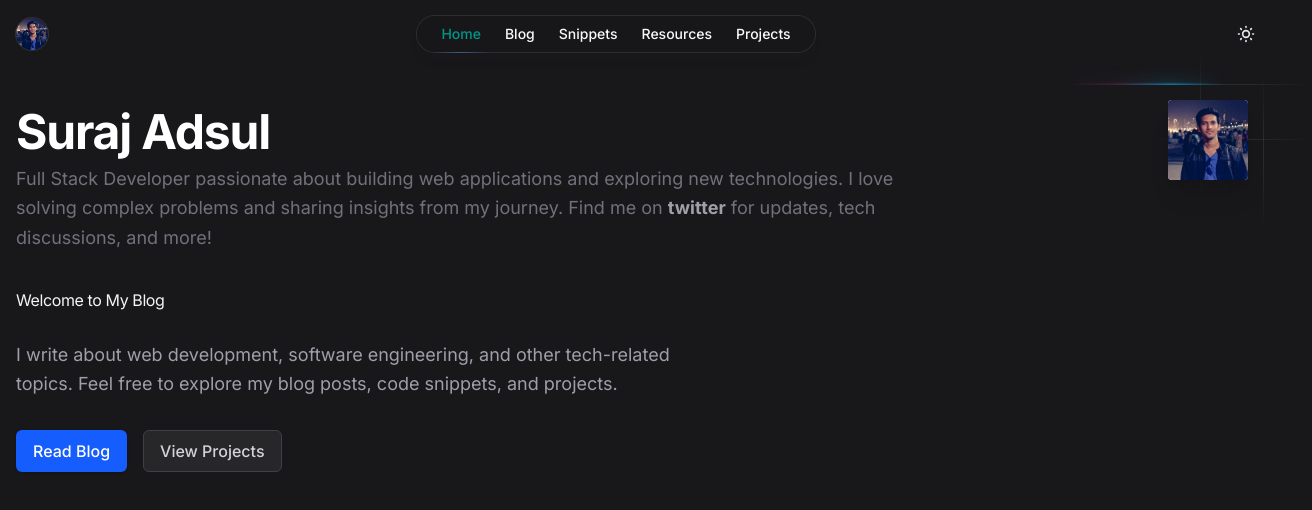
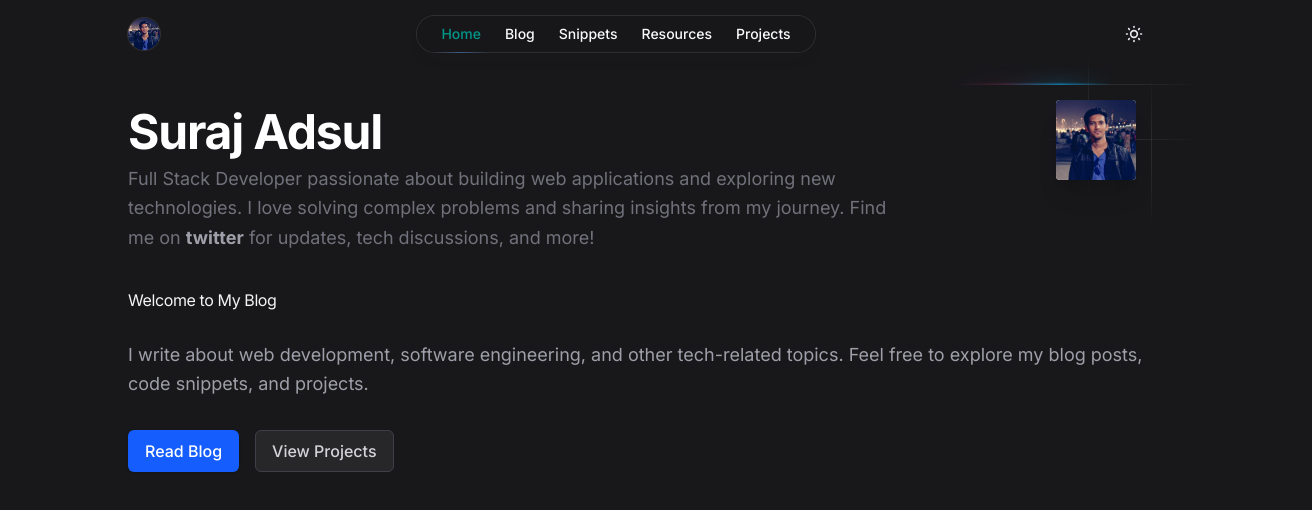
Before and after one commit to SurajAdsul/blog, a Next.js app: page / in a window 1280 px wide. Shown: the top 510 px of the page, 1312 px wide, since content can reach past the window. Built offline with nearby package versions, Linux system fonts and the light colour scheme.

Commit message:
Add max width

```diff
--- a/src/app/blog/page.js
+++ b/src/app/blog/page.js
@@ -2,6 +2,7 @@ export default function BlogPage() {
   return (
     <main className="min-h-screen">
       <div className="container max-w-7xl mx-auto p-4">
+        <div className="mx-auto lg:max-w-5xl">
           <h1 className="mb-8">Blog</h1>
           <div className="grid gap-8">
             {/* Blog post previews will go here */}
@@ -13,6 +14,7 @@ export default function BlogPage() {
             </article>
           </div>
         </div>
+      </div>
     </main>
   );
 }
--- a/src/app/components/Navbar.js
+++ b/src/app/components/Navbar.js
@@ -33,7 +33,7 @@ export default function Navbar() {
   return (
     <nav className="py-4">
       <div className="max-w-7xl mx-auto px-4">
-        <div className="flex justify-between items-center">
+        <div className="flex justify-between items-center  mx-auto lg:max-w-5xl">
           {/* Profile Photo and Mobile Menu Button */}
           <div className="flex items-center gap-4">
             <Link
--- a/src/app/components/ProfileHeader.js
+++ b/src/app/components/ProfileHeader.js
@@ -2,7 +2,7 @@ import Image from 'next/image';
 
 export default function ProfileHeader() {
   return (
-    <div className="flex flex-col md:flex-row justify-between items-start md:space-x-14 w-full mb-10">
+    <div className=" mx-auto lg:max-w-5xl flex flex-col md:flex-row justify-between items-start md:space-x-14 w-full mb-10">
       <div className="flex md:w-3/4 flex-col mt-6">
         <h1 className="font-bold text-3xl md:text-5xl tracking-tight mb-2 text-black dark:text-white">
        Suraj Adsul
--- a/src/app/page.js
+++ b/src/app/page.js
@@ -6,7 +6,7 @@ export default function Home() {
     <main className="min-h-screen">
       <div className="container max-w-7xl mx-auto p-4">
         <ProfileHeader />
-        <div className="max-w-2xl">
+        <div className="max-w-2xl mx-auto lg:max-w-5xl">
           <h1 className="mb-8">Welcome to My Blog</h1>
           <p className="text-lg text-zinc-600 dark:text-zinc-400 mb-8">
             I write about web development, software engineering, and other tech-related topics.
--- a/src/app/projects/page.js
+++ b/src/app/projects/page.js
@@ -2,6 +2,7 @@ export default function ProjectsPage() {
   return (
     <main className="min-h-screen">
       <div className="container max-w-7xl mx-auto p-4">
+        <div className="mx-auto lg:max-w-5xl">
           <h1 className="mb-8">Projects</h1>
           <div className="grid gap-8 md:grid-cols-2">
             {/* Project cards will go here */}
@@ -21,6 +22,7 @@ export default function ProjectsPage() {
             </div>
           </div>
         </div>
+      </div>
     </main>
   );
 }
--- a/src/app/resources/page.js
+++ b/src/app/resources/page.js
@@ -2,6 +2,7 @@ export default function ResourcesPage() {
   return (
     <main className="min-h-screen">
       <div className="container max-w-7xl mx-auto p-4">
+        <div className="mx-auto lg:max-w-5xl">
           <h1 className="mb-8">Resources</h1>
           <div className="grid gap-8 md:grid-cols-2 lg:grid-cols-3">
             {/* Resource cards will go here */}
@@ -13,6 +14,7 @@ export default function ResourcesPage() {
             </div>
           </div>
         </div>
+      </div>
     </main>
   );
 }
--- a/src/app/snippets/page.js
+++ b/src/app/snippets/page.js
@@ -2,6 +2,7 @@ export default function SnippetsPage() {
   return (
     <main className="min-h-screen">
       <div className="container max-w-7xl mx-auto p-4">
+        <div className="mx-auto lg:max-w-5xl">
           <h1 className="mb-8">Code Snippets</h1>
           <div className="grid gap-8 md:grid-cols-2">
             {/* Snippet previews will go here */}
@@ -13,6 +14,7 @@ export default function SnippetsPage() {
             </div>
           </div>
         </div>
+      </div>
     </main>
   );
 }
```
Lines whose indentation alone changed are shown as unchanged.
